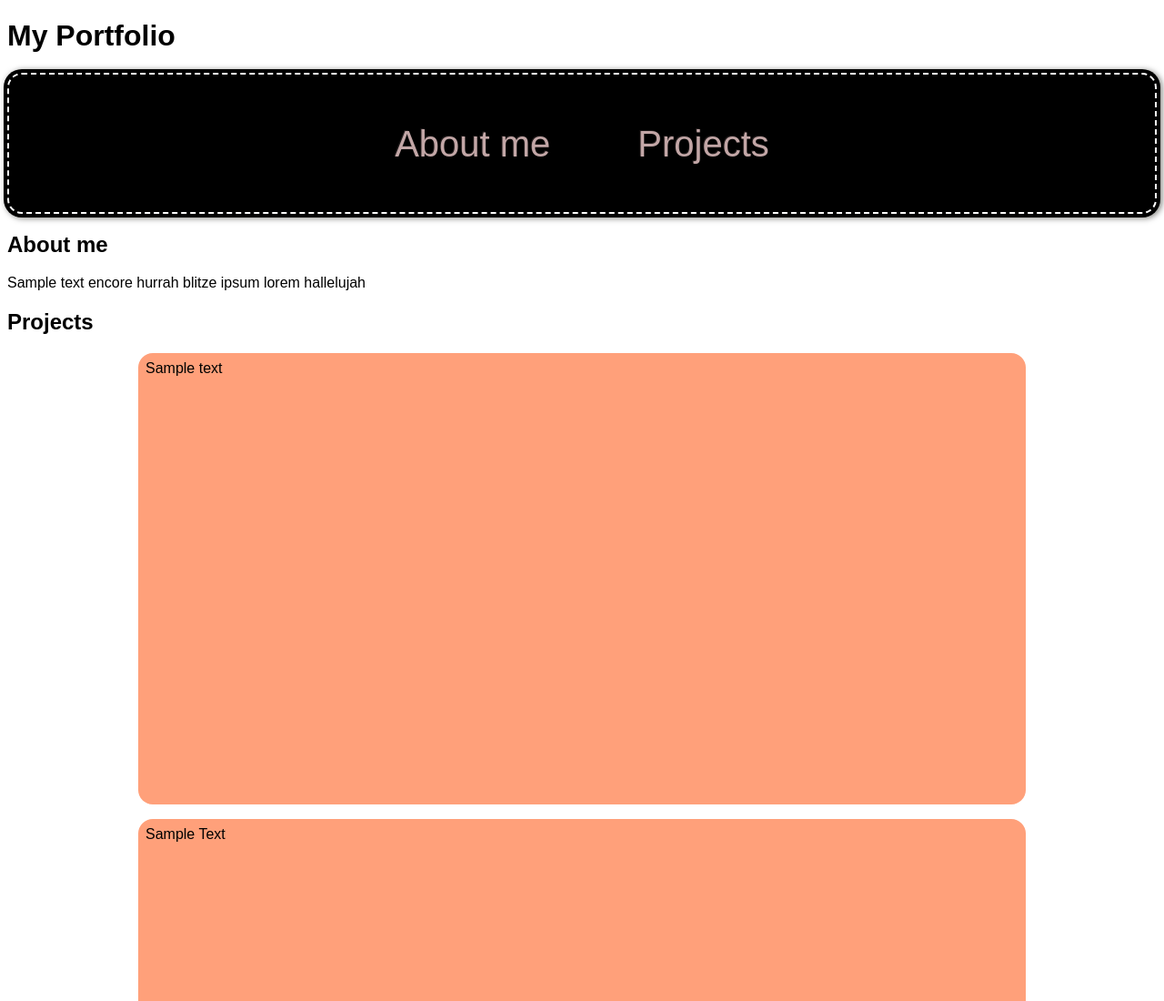
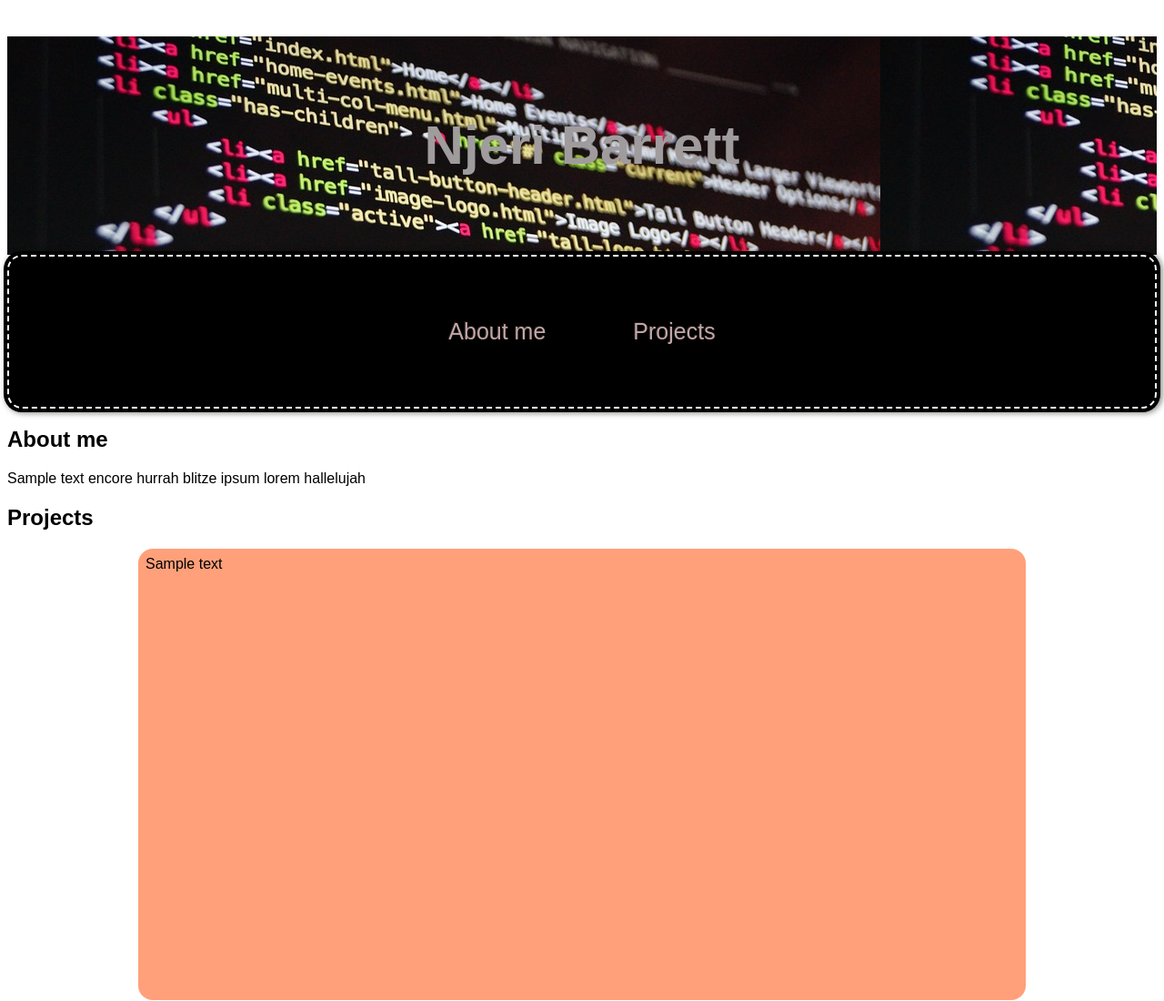
Before and after one commit to barrnj001/barrnj001.github.io, a plain HTML site: page index.html in a window 1280 px wide. Shown: the top 1100 px of the page at 91% size. Drawn offline with Linux system fonts and the light colour scheme.

Commit message:
Stylization

```diff
--- a/index.html
+++ b/index.html
@@ -9,7 +9,7 @@
 </head>
 <body>
     <header>
-        <h1>My Portfolio</h1>
+        <h1>Njeri Barrett</h1>
     </header>
 
     <nav id= "Navigation">
--- a/styling.css
+++ b/styling.css
@@ -26,9 +26,9 @@ html{
   }
 
   #Navigation a {
-      font-size: 40px;
-    margin-top: 1rem;
-    margin-bottom: 1rem;
+      font-size: 25px;
+    margin-top: 1.5rem;
+    margin-bottom: 1.5rem;
     color: rgb(194, 166, 166);
     text-decoration: none;
     padding: 3rem;
@@ -39,20 +39,28 @@ html{
     display: flex;
     flex-direction: column;
 
+   text-decoration: none;
+   transition: color 0.5s linear;
+   -webkit-transition: color 0.5s linear;
+   -moz-transition: color 0.5s linear;
+  }
+  #Navigation a:hover{
+      color: lightsalmon;
+
   }
 
-  #Navigation a::before {
+  /* #Navigation a::before {
     content: ' ';
     height: 2px;
-    background: yellowgreen;
+    background: whitesmoke;
     width: 0%;
+    transition: 0.5s;
 
-    transition: 0.5s;
   }
 
   #Navigation a:hover::before {
     width: 100%;
-  }
+  } */
   article{
       border-radius: 1rem;
       padding: .5rem;
@@ -64,3 +72,12 @@ html{
       margin-left: auto;
       margin-right: auto;
   }
+  header{
+      color: rgb(160, 156, 158);
+      text-shadow: #201b1b;
+      font-size: 30px;
+      line-height: 15rem;
+      text-align: center;
+      background: black url(images/code.jpg);
+      height: 15rem;
+  }
```
Also changed, not shown: images/code.jpg (added).
